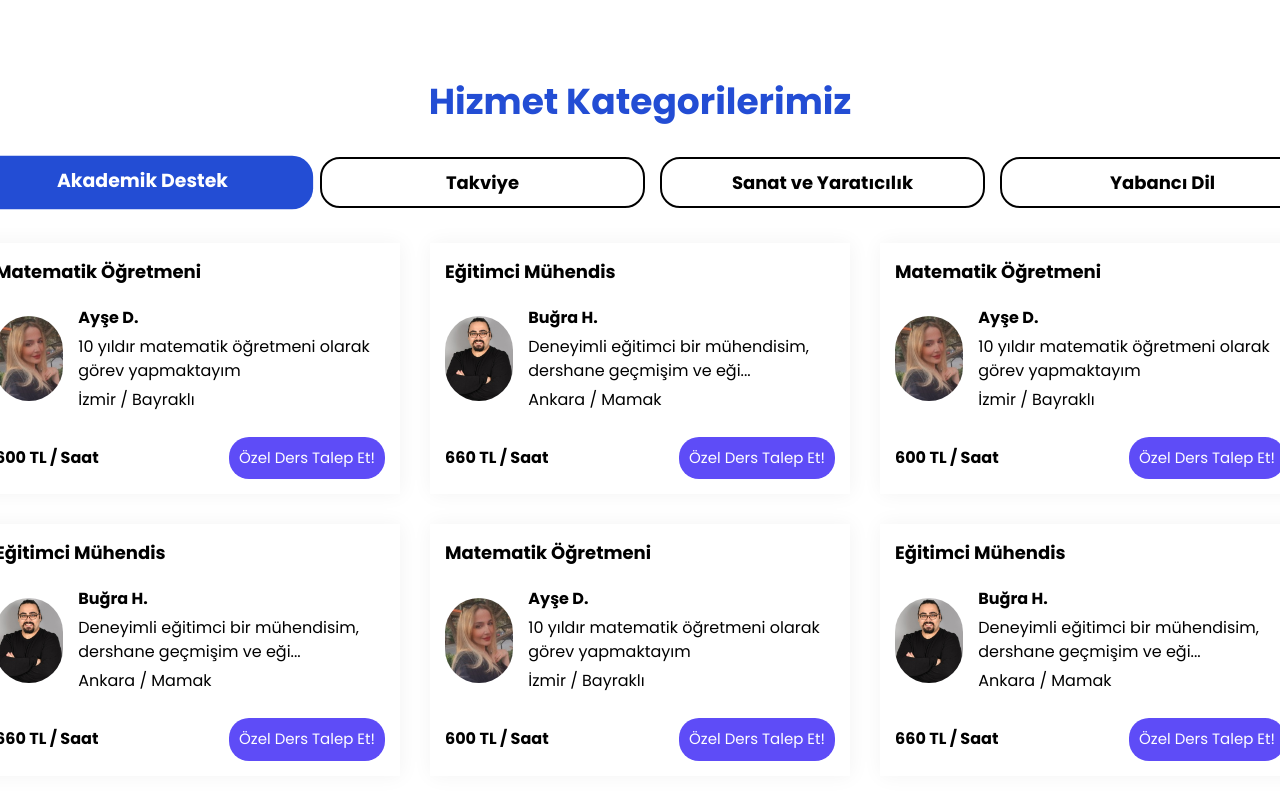
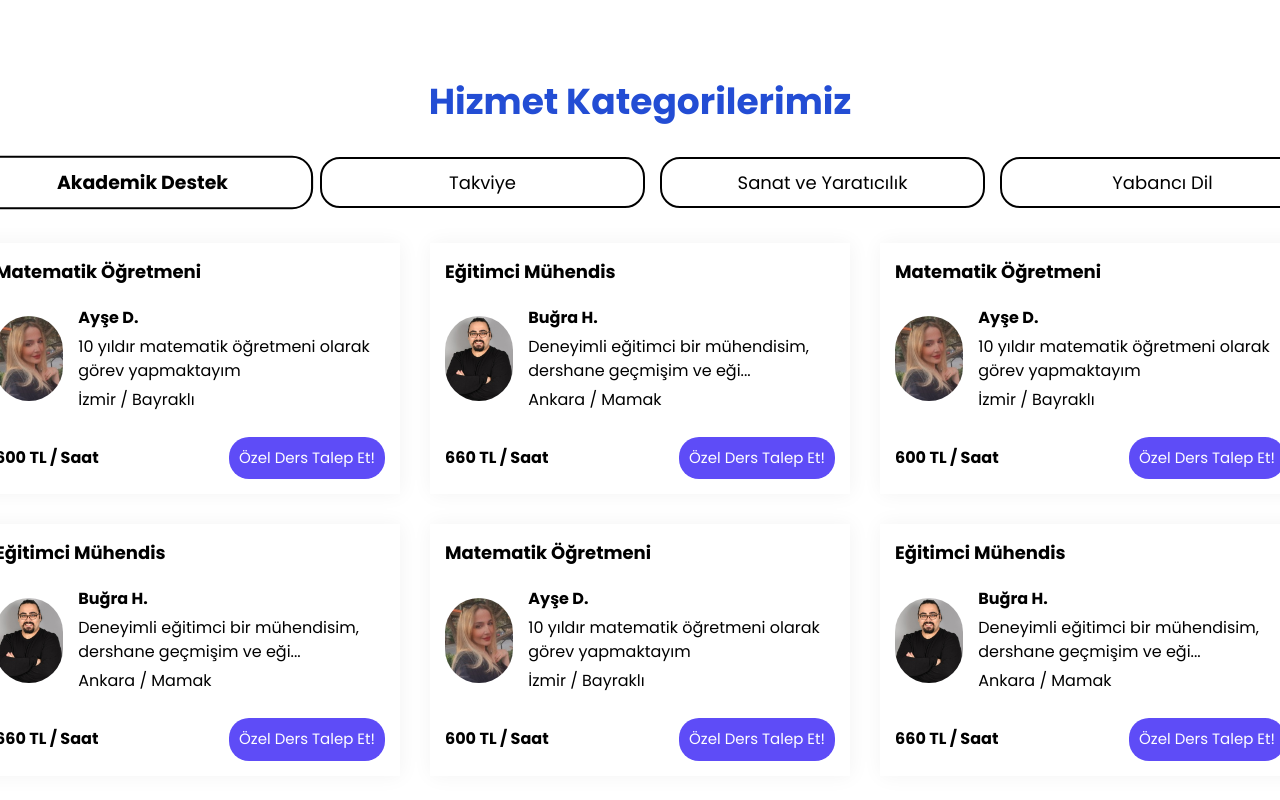
Before and after one commit to vkmerd/kursbu-app, a Next.js app: page / in a window 1280 px wide. Shown: the part 3192-3992 px from the top of the page. Built offline with nearby package versions, Linux system fonts and the light colour scheme.

Commit message:
tab menülerin fontları ayarlandı

```diff
--- a/app/homePageComponents/EducationTabContainer.jsx
+++ b/app/homePageComponents/EducationTabContainer.jsx
@@ -59,7 +59,7 @@ export default function EducationTabContainer() {
         {tabs.map(tabmenu => (
           <div
             key={tabmenu.id}
-            className={`min-w-[325px] max-w-[325px] flex-shrink-0 py-[10px] px-[20px] text-black text-[18px] text-center font-bold hover:bg-[#234DD4] rounded-[20px] ${activeTab === tabmenu.id ? 'bg-[#234DD4] scale-105 transition duration-300 text-white' : 'border-solid border-2 border-black text-black'}`}
+            className={`min-w-[325px] max-w-[325px] flex-shrink-0 py-[10px] px-[20px] text-black text-[18px] text-center border-solid border-2 border-black rounded-[20px] ${activeTab === tabmenu.id ? 'scale-105 transition duration-300 font-bold' : 'border-solid border-2 border-black text-black font-nomral'}`}
             onClick={() => handleCategoryTabClick(tabmenu.id)}
           >
             {tabmenu.head}
```
